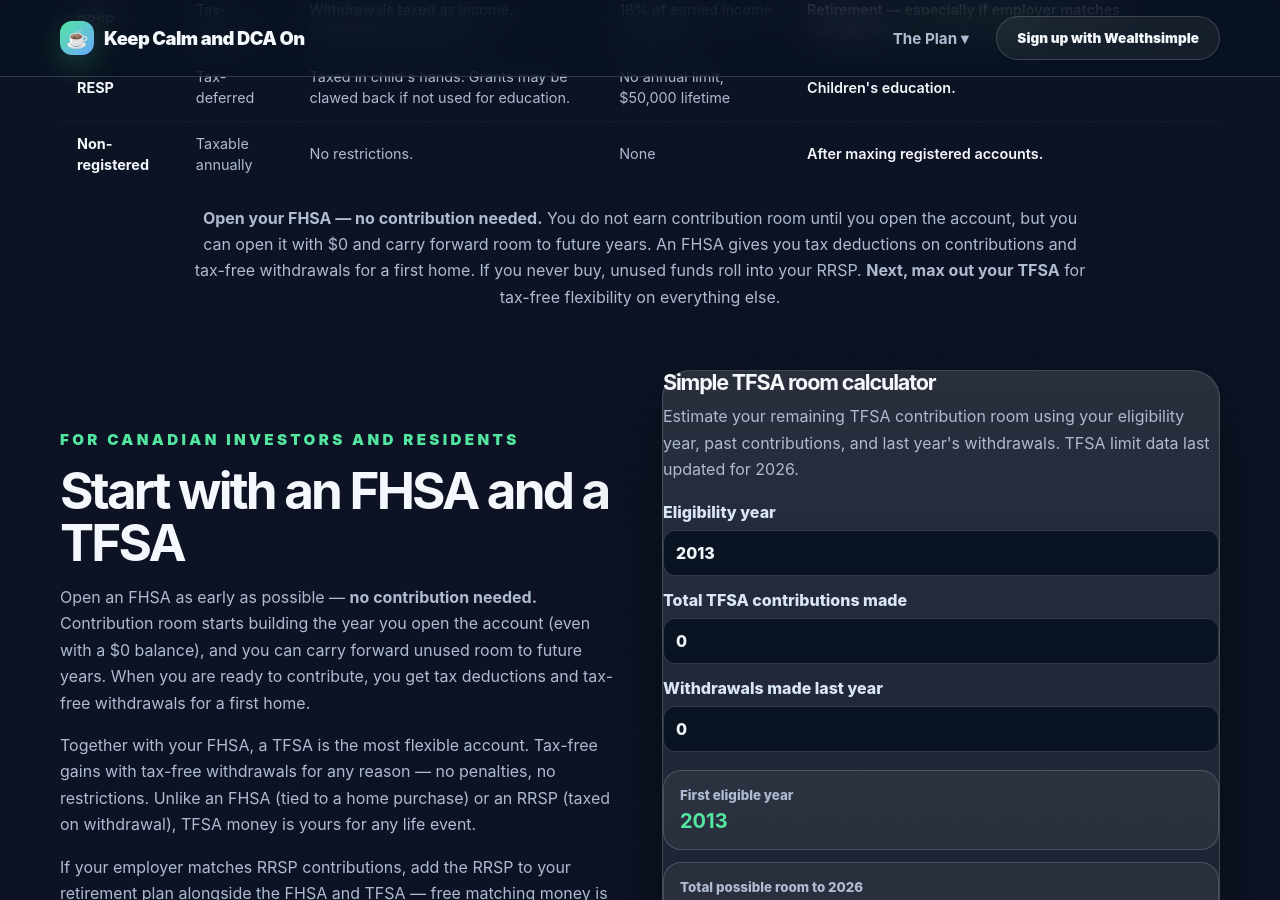
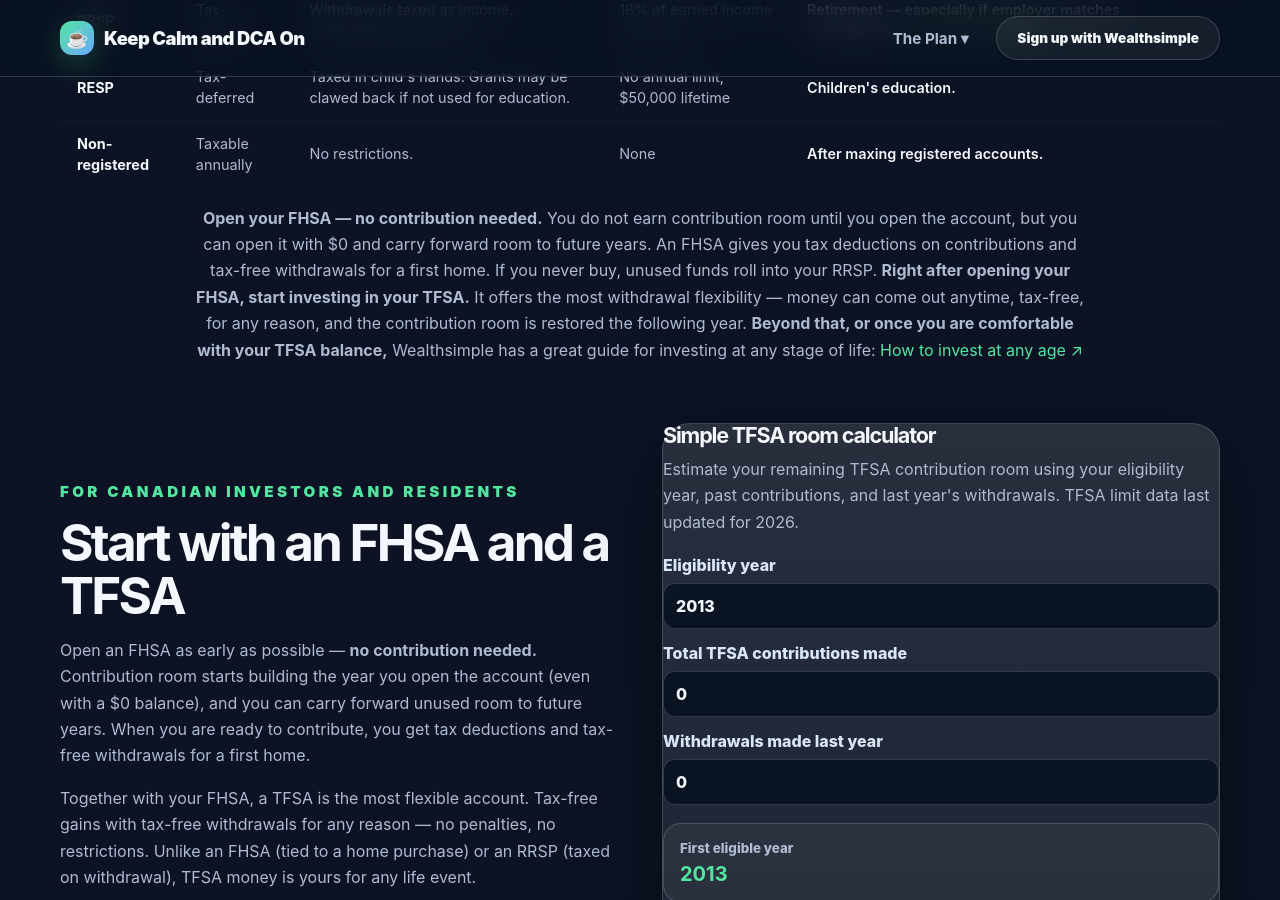
Before and after one commit to thestamp/dcathedip, a Jekyll site: the page built from index.html, in a window 1280 px wide and 900 px high, scrolled down 8059 px. Built offline with Jekyll 4.4.1, drawn with Linux system fonts in a browser that asks for light colours.

Commit message:
Fix account priority wording — FHSA → TFSA, not 'max out TFSA'
- Removed 'Next, max out your TFSA' — implied FHSA/RRSP came first
- Correct flow: open FHSA (/usr/bin/bash is fine) → invest in TFSA right away
  (most withdrawal flexibility)
- Added: 'Beyond that, or once comfortable with your TFSA balance'
- Linked Wealthsimple's 'How to invest at any age' guide with intro

```diff
--- a/index.html
+++ b/index.html
@@ -387,7 +387,7 @@
           </tbody>
         </table>
       </div>
-      <p class="calculator-note center-note" style="margin-top:16px"><strong>Open your FHSA — no contribution needed.</strong> You do not earn contribution room until you open the account, but you can open it with $0 and carry forward room to future years. An FHSA gives you tax deductions on contributions and tax-free withdrawals for a first home. If you never buy, unused funds roll into your RRSP. <strong>Next, max out your TFSA</strong> for tax-free flexibility on everything else.</p>
+      <p class="calculator-note center-note" style="margin-top:16px"><strong>Open your FHSA — no contribution needed.</strong> You do not earn contribution room until you open the account, but you can open it with $0 and carry forward room to future years. An FHSA gives you tax deductions on contributions and tax-free withdrawals for a first home. If you never buy, unused funds roll into your RRSP. <strong>Right after opening your FHSA, start investing in your TFSA.</strong> It offers the most withdrawal flexibility — money can come out anytime, tax-free, for any reason, and the contribution room is restored the following year. <strong>Beyond that, or once you are comfortable with your TFSA balance,</strong> Wealthsimple has a great guide for investing at any stage of life: <a href="https://www.wealthsimple.com/en-ca/learn/how-to-invest-any-age#how_to_invest_in_your_30s_and_early_40s" target="_blank" rel="nofollow noopener" style="color:var(--green);">How to invest at any age ↗</a></p>
 
       <!-- TFSA section -->
       <div class="tfsa-subsection split" style="margin-top:60px">
```
